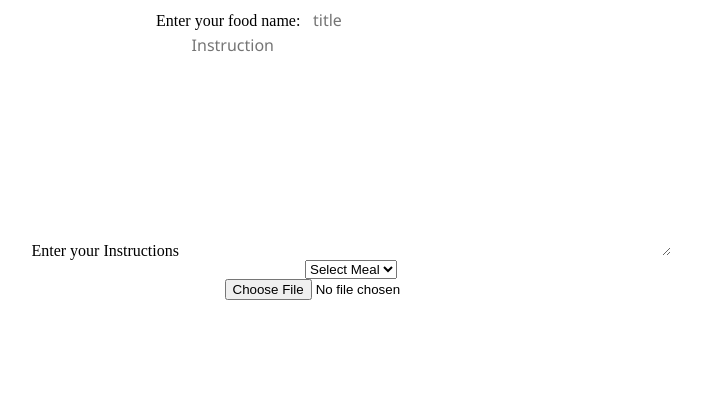
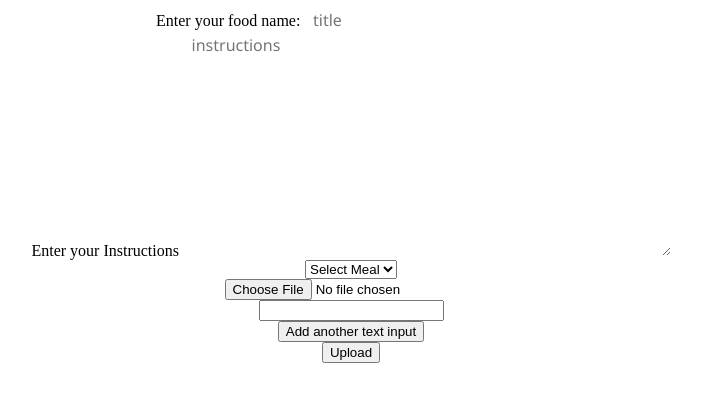
Before and after one commit to sravan1946/bytebash, a Flask app: page /upload in a window 1280 px wide. Shown: the top 402 px of the page, without its empty margins (289-990 px from the left). Run offline with Flask 3, Linux system fonts and the light colour scheme.

Commit message:
add new buttons

```diff
--- a/app.py
+++ b/app.py
@@ -1,4 +1,4 @@
-from flask import Flask, request, session, render_template
+from flask import Flask, jsonify, request, session, render_template
 import json
 import secrets
 
@@ -48,20 +48,18 @@ def upload():
         return render_template("upload.html", msg="Please upload")
     if not session.get("logged_in", False):
         return render_template("login.html", msg="Please login")
-    with open("./data/uploads.json", "r") as upload:
+    with open("./data/recipies.json", "r") as upload:
         uploads = json.loads(upload.read())
     recipe = {
         "title": request.form["title"],
-        "ingredients": request.form["ingredients"],
+        "ingredients": request.form["ingredients[]"],
         "instructions": request.form["instructions"],
         "author": session["user"],
-        "tags": request.form["tags"],
-        "image": request.form["image"],
         "likes": 0,
         "dislikes": 0
     }
     uploads.update({len(uploads): recipe})
-    with open("./data/uploads.json", "w") as upload:
+    with open("./data/recipies.json", "w") as upload:
         upload.write(json.dumps(uploads))
     return render_template("index.html", msg="Upload successful")
 
--- a/templates/upload.html
+++ b/templates/upload.html
@@ -9,7 +9,7 @@
         <div align="center">
        <form action="{{ url_for('upload') }}" method="post">
             <label>Enter your food name:<input class="title-textbox" id="title" name="title" placeholder="title" type="text" required></label><br>
-            <label>Enter your Instructions<textarea class="instruction-textbox" id="instruction" name="instruction" placeholder="Instruction" minlength="100" rows="10" cols="50" required></textarea></label><br>
+            <label>Enter your Instructions<textarea class="instruction-textbox" id="instructions" name="instructions" placeholder="instructions" minlength="100" rows="10" cols="50" required></textarea></label><br>
 
                 <select class="select">
                  <option value="0">Select Meal</option>
@@ -19,6 +19,29 @@
                  <option value="4">Dinner</option>
                 </select><br>
                 <input type="file" class="select">
+                <!-- add a text input and a button to add more input fields-->
+                <div id="dynamicInput">
+                    <input type="text" name="ingredients[]">
+                </div>
+                <input type="button" value="Add another text input" onClick="addInput('dynamicInput');">
+                <script type="text/javascript">
+                    var counter = 1;
+                    var limit = 20;
+                    function addInput(divName){
+                        if (counter == limit)  {
+                            alert("You have reached the limit of adding " + counter + " inputs");
+                        }
+                        else {
+                            var newdiv = document.createElement('div');
+                            newdiv.innerHTML = "Entry " + (counter + 1) + " <br><input type='text' name='ingredients[]'>";
+                            document.getElementById(divName).appendChild(newdiv);
+                            counter++;
+                        }
+                    }
+                </script>
+
+                <br>
+                <input type="submit" value="Upload" class="upload-button">
            </div>
        </form>
     </div>
```
Also changed, not shown: data/recipies.json (+1 -11 lines).
